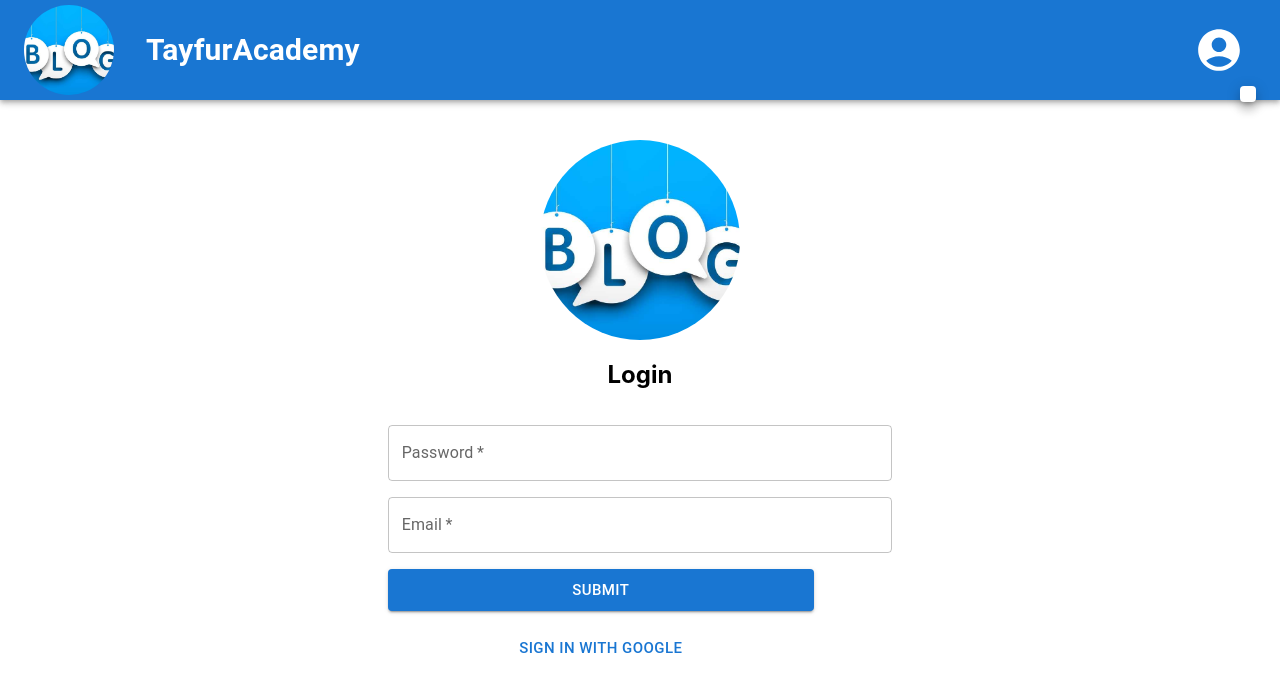
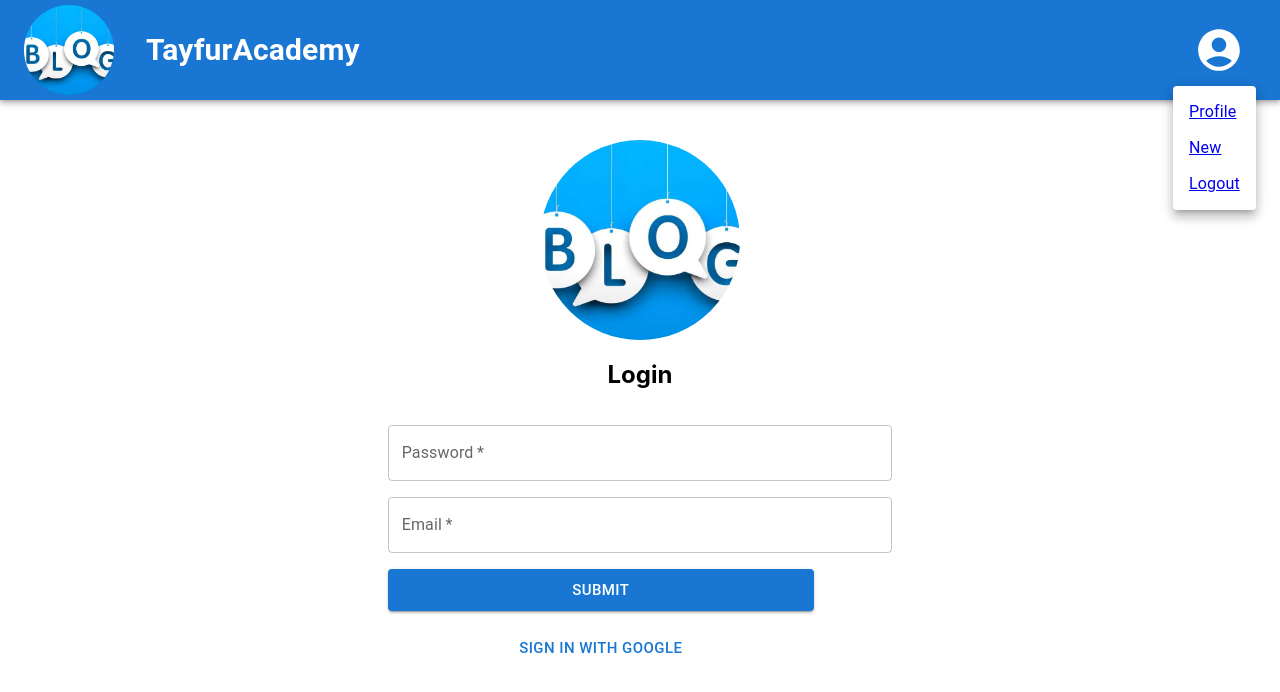
Before and after one commit to mustafatayfur/fireblog-app-reactt, a React (Create React App) app: page /login in a window 1280 px wide. Both pictures are taken after a click on the button 1219 px from the left and 50 px from the top of the page. Shown: the top 692 px of the page. Built offline with nearby package versions, Linux system fonts and the light colour scheme.

Commit message:
dropdown routers are created

```diff
--- a/src/components/Navbar.js
+++ b/src/components/Navbar.js
@@ -71,7 +71,15 @@ export default function MenuAppBar() {
                 open={Boolean(anchorEl)}
                 onClose={handleClose}
               >
-
+                <Link to='/profile'>
+                <MenuItem onClick={handleClose}>Profile</MenuItem>
+                </Link>
+                <Link to='/new-blog'>
+                <MenuItem onClick={handleClose}>New</MenuItem>
+                </Link>
+                <Link to='/'>
+                <MenuItem onClick={handleClose}>Logout</MenuItem>
+                </Link>
               </Menu>
             </div>
           )}
```
